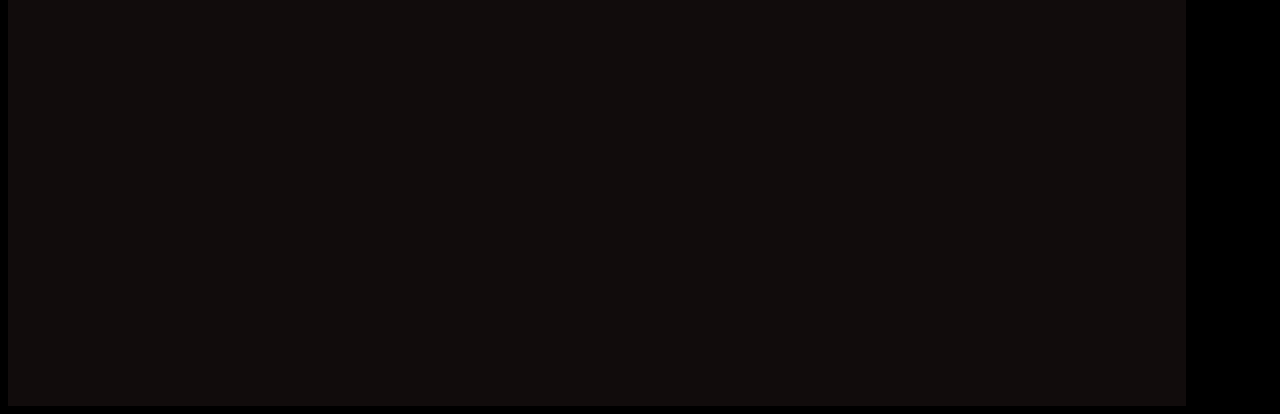
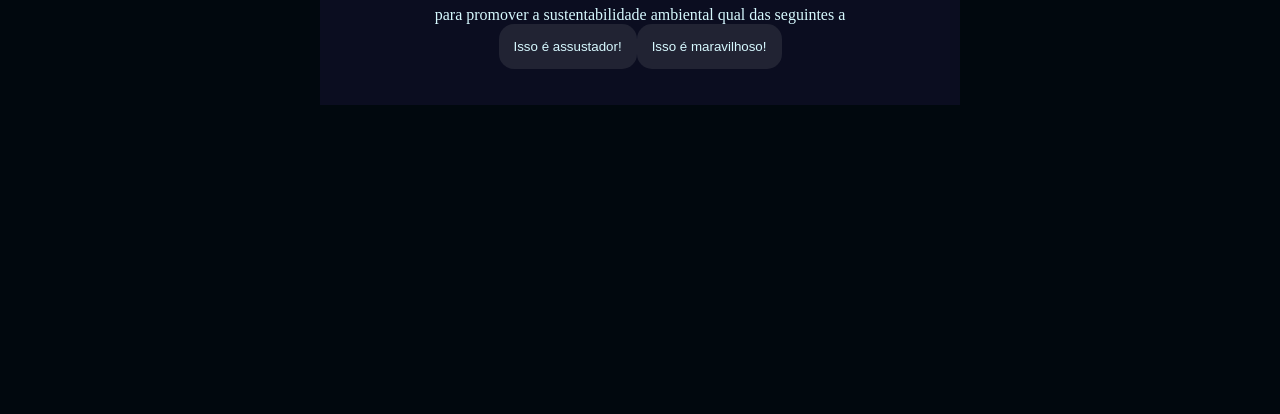
Before and after one commit to ministw6677/debate, a plain HTML site: page index.html in a window 1280 px wide. Shown: the part 402-816 px from the top of the page. Drawn offline with Linux system fonts and the light colour scheme.

Commit message:
Add files via upload

```diff
--- a/index.html
+++ b/index.html
@@ -4,16 +4,17 @@
     <meta charset="UTF-8">
     <meta name="viewport" content="width=device-width, initial-scale=1.0">
     <link rel="stylesheet" href="style.css">
-<title>Você decide o futuro da .IA</title>
+    <title>Você decide o futuro da IA</title>
 </head>
 <body>
     <div class="caixa-principal">
-<h1>Você decide o futuro da .IA</h1>
+        <h1>Você decide o futuro da IA</h1>
         <div class="caixa-perguntas"></div>
         <div class="caixa-alternativas"></div>
-<div class="caixa-resultado"></div>
+        <div class="caixa-resultado">
             <p class="texto-resultado"></p>
         </div>
+    </div>
+    <script src="script.js"></script>
 </body>
 </html>
-<script src="script.js"></script>
--- a/script.js
+++ b/script.js
@@ -1,59 +1,113 @@
-const caixaprincipal = document.querySelector("caixa-principal");
-const perguntas = document.querySelector("caixa-perguntas");
+const caixaPrincipal = document.querySelector(".caixa-principal");
+const caixaPerguntas = document.querySelector(".caixa-perguntas");
+const caixaAlternativas = document.querySelector(".caixa-alternativas");
+const caixaResultado = document.querySelector(".caixa-resultado");
+const textoResultado = document.querySelector(".texto-resultado");
+
+const perguntas = [
     {
-        enunciado: "Pergunta 1",
+        enunciado: "para promover a sustentabilidade ambiental qual das seguintes a",
         alternativas: [
-            "Alternativa 1",
-            "Alternativa 2"
+            {
+                texto: "Isso é assustador!",
+                afirmacao: "No início ficou com medo do que essa tecnologia pode fazer. "
+            },
+            {
+                texto: "Isso é maravilhoso!",
+                afirmacao: "Quis saber como usar IA no seu dia a dia."
+            }
         ]
     },
     {
-        enunciado: "Pergunta 2",
+        enunciado: "Com a descoberta desta tecnologia, chamada Inteligência Artificial, uma professora de tecnologia da escola decidiu fazer uma sequência de aulas sobre esta tecnologia. No fim de uma aula ela pede que você escreva um trabalho sobre o uso de IA em sala de aula. Qual atitude você toma?",
         alternativas: [
-            "Alternativa 1",
-            "Alternativa 2"
-        ]
-    }
-];
-const perguntas = [
-    {
-        enunciado: "Assim que saiu da escola você se depara com uma nova tecnologia, um chat que consegue responder todas as dúvidas que uma pessoa pode ter, ele também gera imagens e áudios hiper-realistas. Qual o primeiro pensamento?",
-        alternativas: [
-            "Isso é assustador!",
-            "Isso é maravilhoso!"
+            {
+                texto: "Utiliza uma ferramenta de busca na internet que utiliza IA para que ela ajude a encontrar informações relevantes para o trabalho e explique numa linguagem que facilite o entendimento.",
+                afirmacao: "Conseguiu utilizar a IA para buscar informações úteis."
+            },
+            {
+                texto: "Escreve o trabalho com base nas conversas que teve com colegas, algumas pesquisas na internet e conhecimentos próprios sobre o tema.",
+                afirmacao: "Sentiu mais facilidade em utilizar seus próprios recursos para escrever seu trabalho."
+            }
         ]
     },
     {
-        enunciado: "Com a descoberta desta tecnologia, chamada Inteligência Artificial (IA), uma professora de tecnologia da escola decidiu fazer uma sequência de aulas sobre esta tecnologia. No fim de uma aula ela pede que você escreva um trabalho sobre o uso de IA em sala de aula. Qual atitude você toma?",
+        enunciado: "Após a elaboração do trabalho escrito, a professora realizou um debate entre a turma para entender como foi realizada a pesquisa e escrita. Nessa conversa também foi levantado um ponto muito importante: como a IA impacta o trabalho do futuro. Nesse debate, como você se posiciona?",
         alternativas: [
-            "Utiliza uma ferramenta de busca na internet que utiliza IA para que ela ajude a encontrar informações relevantes para o trabalho e explique numa linguagem que facilite o entendimento.",
-            "Escreve o trabalho com base nas conversas que teve com colegas, algumas pesquisas na internet e conhecimentos próprios sobre o tema.",
-        ]
-    },
-    {
-        enunciado: "Após a elaboração do trabalho, a professora realizou um debate entre a turma para entender como foi realizada a pesquisa e escrita. Nessa conversa também foi levantado um ponto muito importante: como a IA impacta o trabalho do futuro. Nesse debate, como você se posiciona?",
-        alternativas: [
-            "Defende a ideia de que a IA pode criar novas oportunidades de emprego e melhorar habilidades humanas.",
-            "Me preocupo com as pessoas que perderão seus empregos para máquinas e defendem a importância de proteger os trabalhadores."
+            {
+                texto: "Defende a ideia de que a IA pode criar novas oportunidades de emprego e melhorar habilidades humanas.",
+                afirmacao: "Vem impulsionando a inovação na área de IA e luta para abrir novos caminhos profissionais com IA."
+            },
+            {
+                texto: "Me preocupo com as pessoas que perderão seus empregos para máquinas e defendem a importância de proteger os trabalhadores.",
+                afirmacao: "Sua preocupação com as pessoas motivou a criar um grupo de estudos entre trabalhadores para discutir meios de utilização de IA de forma ética."
+            }
         ]
     },
     {
         enunciado: "Ao final da discussão, você precisou criar uma imagem no computador que representasse o que pensa sobre IA. E agora?",
         alternativas: [
-            "Criar uma imagem utilizando uma plataforma de design como o Paint.",
-            "Criar uma imagem utilizando um gerador de imagem de IA."
+            {
+                texto: "Criar uma imagem utilizando uma plataforma de design como o Paint.",
+                afirmacao: "Notou também que muitas pessoas não sabem ainda utilizar as ferramentas tradicionais e decidiu compartilhar seus conhecimentos de design utilizando ferramentas de pintura digital para iniciantes."
+            },
+            {
+                texto: "Criar uma imagem utilizando um gerador de imagem de IA.",
+                afirmacao: "Acelerou o processo de criação de trabalhos utilizando geradores de imagem e agora consegue ensinar pessoas que sentem dificuldades em desenhar manualmente como utilizar também!"
+            }
         ]
     },
     {
-        enunciado: "Você tem um trabalho em grupo de biologia para entregar na semana seguinte, o andamento do trabalho está um pouco atrasado e uma pessoa do seu grupo decidiu fazer com ajuda de uma IA. O problema é que o trabalho está totalmente igual ao do chat. O que você faz?",
+        enunciado: "Você tem um trabalho em grupo de biologia para entregar na semana seguinte, o andamento do trabalho está um pouco atrasado e uma pessoa do seu grupo decidiu fazer com ajuda da IA. O problema é que o trabalho está totalmente igual ao do chat. O que você faz? ",
         alternativas: [
-           "Escrever comandos para o chat é uma forma de contribuir com o trabalho, por isso não é um problema utilizar o texto inteiro.",
-            "O chat pode ser uma tecnologia muito avançada, mas é preciso manter a atenção pois toda máquina erra, por isso revisar o trabalho e contribuir com as perspectivas pessoais é essencial."
+            {
+                texto: "Escrever comandos para o chat é uma forma de contribuir com o trabalho, por isso não é um problema utilizar o texto inteiro.",
+                afirmacao: "Infelizmente passou a utilizar a IA para fazer todas suas tarefas e agora se sente dependente da IA para tudo."
+            },
+            {
+                texto: "O chat pode ser uma tecnologia muito avançada, mas é preciso manter a atenção pois toda máquina erra, por isso revisar o trabalho e contribuir com as perspectivas pessoais é essencial.",
+                afirmacao: "Percebeu que toda IA reproduz orientações baseadas na empresa que programou e muito do que o chat escrevia não refletia o que pensava e por isso sabe que os textos gerados pela IA devem servir como auxílio e não resultado final. "
+            }
         ]
     },
 ];
+
+
 let atual = 0;
 let perguntaAtual;
+let historiaFinal = "";
+
 function mostraPergunta() {
+    if (atual >= perguntas.length) {
+        mostraResultado();
+        return;
+    }
     perguntaAtual = perguntas[atual];
+    caixaPerguntas.textContent = perguntaAtual.enunciado;
+    caixaAlternativas.textContent = "";
+    mostraAlternativas();
 }
+
+function mostraAlternativas(){
+    for(const alternativa of perguntaAtual.alternativas) {
+        const botaoAlternativas = document.createElement("button");
+        botaoAlternativas.textContent = alternativa.texto;
+        botaoAlternativas.addEventListener("click", () => respostaSelecionada(alternativa));
+        caixaAlternativas.appendChild(botaoAlternativas);
+    }
+}
+
+function respostaSelecionada(opcaoSelecionada) {
+    const afirmacoes = opcaoSelecionada.afirmacao;
+    historiaFinal += afirmacoes + " ";
+    atual++;
+    mostraPergunta();
+}
+
+function mostraResultado() {
+    caixaPerguntas.textContent = "Em 2049...";
+    textoResultado.textContent = historiaFinal;
+    caixaAlternativas.textContent = "";
+}
+
+mostraPergunta();
--- a/style.css
+++ b/style.css
@@ -1,25 +1,43 @@
-:root {
-    --cor-fundo: #000000;
-    --cor-principal: #110c0c ;
-    --cor-secundaria: #000000;
-    --cor-destaque: #000000;
-    --cor-texto: #00d9ff;
+:root{
+    --cor-fundo: #01080E ;
+    --cor-principal: #0B0D20 ;
+    --cor-secundaria: #212333;
+    --cor-destaque: #2BDEFD;
+    --cor-texto: #D7F9FF;
+
 }
+
 body {
     background-color: var(--cor-fundo);
     color: var(--cor-texto);
     display: flex;
-    justify-content: top;
-    align-items: top;
+    justify-content: center;
+    align-items: center;
     min-height: 100vh;
 }
 
 .caixa-principal{
     background-color: var(--cor-principal);
     width: 90%;
+    max-width: 600px;
     text-align: center;
     padding: 20px;
 }
+
 h1{
     color: var(--cor-destaque);
 }
+
+button {
+    background-color: var(--cor-secundaria);
+    color: var(--cor-texto);
+    border: none;
+    border-radius: 15px;
+    padding: 15px;
+    transition: background-color 0.3s;
+}
+
+button:hover{
+    background-color: var(--cor-destaque);
+    color: var(--cor-principal);
+}
```
Lines whose indentation alone changed are shown as unchanged.
